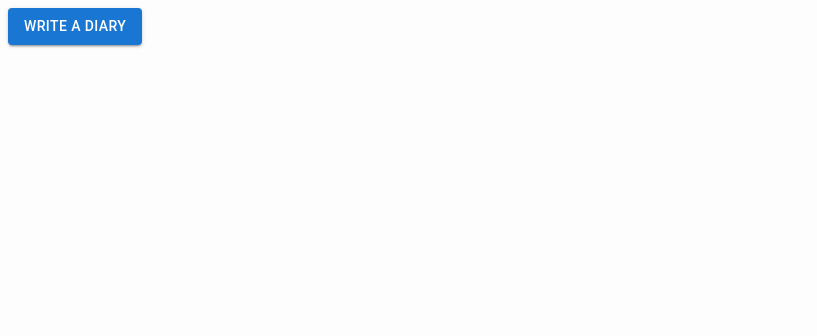
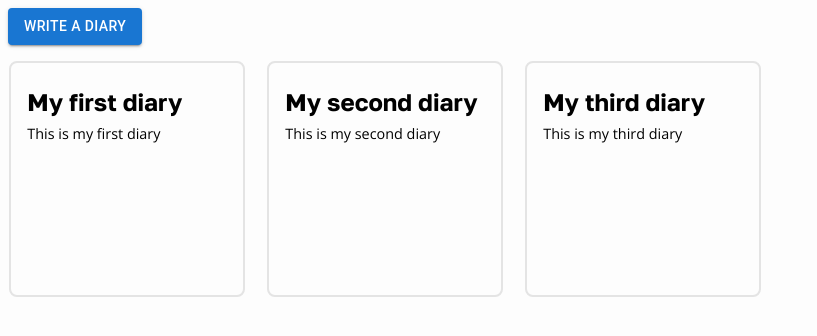
Before and after one commit to ZealinBee/anonymous-diary, a React (Vite) app in the folder frontend/: page / in a window 1280 px wide. Shown: the top 336 px of the page, without its empty margins (0-817 px from the left). Built offline with nearby package versions, Linux system fonts and the light colour scheme.

Commit message:
diary layout

```diff
--- a/frontend/src/App.css
+++ b/frontend/src/App.css
@@ -1,3 +1,42 @@
+@import url('https://fonts.googleapis.com/css2?family=Golos+Text:wght@400;700&family=Open+Sans&family=Poppins:wght@300;400;700&display=swap');
+
 body {
     background-color: rgb(253, 253, 253);
 }
+
+main {
+    margin-top:1rem;
+    display:grid;
+    grid-template-columns: repeat(auto-fill, minmax(225px, 1fr));
+    place-items: center;
+    gap:2rem;
+    margin-left:0.4rem;
+}
+
+.diary {
+    width:200px;
+    height:200px;
+    cursor: pointer;
+    border-radius: 0.5rem;
+    border:2px solid rgba(128, 128, 128, 0.207);
+    transition: all 0.2s ease-in-out;
+    padding:1rem;
+}
+
+.diary:hover {
+    opacity:0.8;
+}
+
+.diary h2 {
+    font-family: 'Golos Text', sans-serif;
+    font-size: 1.5rem;
+    font-weight: 700;
+    margin: 0.5rem 0;
+}
+
+.diary p {
+    font-family: 'Open Sans', sans-serif;
+    font-size: 0.9rem;
+    font-weight: 400;
+    margin: 0.5rem 0;
+}
--- a/frontend/src/App.jsx
+++ b/frontend/src/App.jsx
@@ -1,8 +1,8 @@
 import { useState } from "react";
 import DiaryForm from "./components/DiaryForm";
 import "./App.css";
-import Button from '@mui/material/Button';
-
+import Button from "@mui/material/Button";
+import DiaryList from "./components/DiaryList";
 
 function App() {
   const [isClosed, setIsClosed] = useState(true);
@@ -12,7 +12,7 @@ function App() {
       <Button variant="contained" onClick={() => setIsClosed(false)}>
         Write a diary
       </Button>
-
+      <DiaryList></DiaryList>
       <DiaryForm isClosed={isClosed} setIsClosed={setIsClosed}></DiaryForm>
     </>
   );
--- a/frontend/src/components/Diary.jsx
+++ b/frontend/src/components/Diary.jsx
@@ -0,0 +1,13 @@
+import React from 'react'
+import '../App.css'
+
+function Diary({title,entry}) {
+  return (
+    <div class="diary">
+        <h2>{title}</h2>
+        <p>{entry}</p>
+    </div>
+  )
+}
+
+export default Diary
--- a/frontend/src/components/DiaryList.jsx
+++ b/frontend/src/components/DiaryList.jsx
@@ -0,0 +1,33 @@
+import React from "react";
+import Diary from "./Diary";
+import "../App.css"
+
+function DiaryList() {
+  const diaries = [
+    {
+      title: "My first diary",
+      entry: "This is my first diary",
+    },
+    {
+      title: "My second diary",
+      entry: "This is my second diary",
+    },
+    {
+      title: "My third diary",
+      entry: "This is my third diary",
+    }
+  ]
+  return (
+    <>
+      <main>
+        {diaries.map((diary) => {
+          return (
+            <Diary title={diary.title} entry={diary.entry}></Diary>
+          );
+        })}
+      </main>
+    </>
+  );
+}
+
+export default DiaryList;
```
